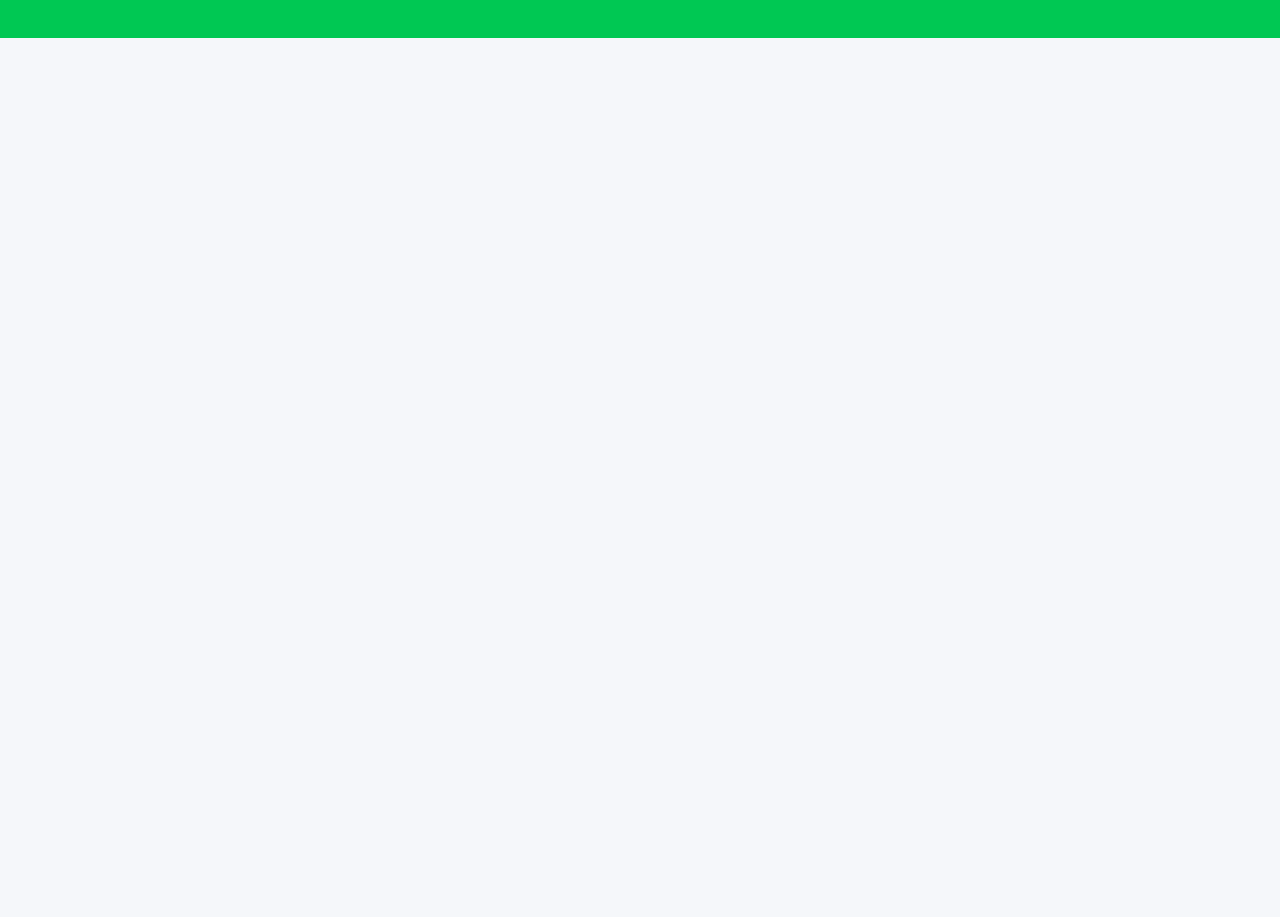
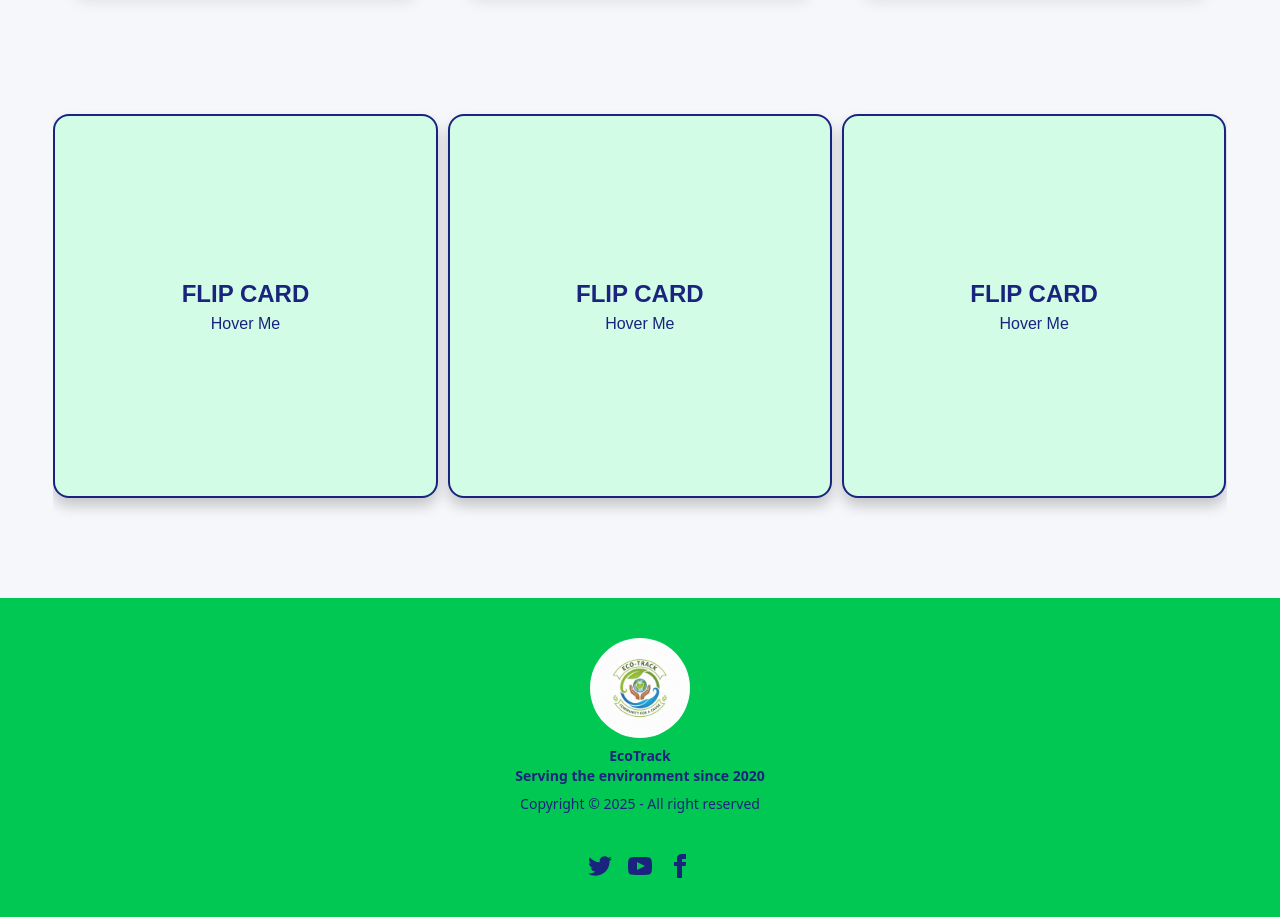
Before and after one commit to imadisimran/eco-track-client, a React (Vite) app: page / in a window 1280 px wide. Shown: the part 1657-2574 px from the top of the page. Before the commit the page ends 1695 px from the top, so only its background shows below. Built offline with nearby package versions, Linux system fonts and the light colour scheme.

Commit message:
upcoming events

```diff
--- a/src/components/ActiveChallenges.jsx
+++ b/src/components/ActiveChallenges.jsx
@@ -1,16 +1,20 @@
 import React from 'react';
 import Marquee from 'react-fast-marquee';
 import ChallengeCard from './ChallengeCard';
+import { Link } from 'react-router';
 
 const ActiveChallenges = () => {
     return (
         <section className='w-11/12 mx-auto'>
-            <Marquee pauseOnHover={true} >
+            <h2 className='section-heading'>Join Our Active Challenges Today</h2>
+            <div className='ml-auto w-fit'><Link to='/challenges' className='btn btn-primary '>View All</Link></div>
+            <Marquee pauseOnHover={true} className='py-5'>
                 <ChallengeCard></ChallengeCard>
                 <ChallengeCard></ChallengeCard>
                 <ChallengeCard></ChallengeCard>
                 <ChallengeCard></ChallengeCard>
             </Marquee>
+
         </section>
     );
 };
--- /dev/null
+++ b/src/components/EventCard.jsx
@@ -0,0 +1,69 @@
+import React from 'react';
+import styled from 'styled-components';
+
+const EventCard = () => {
+  return (
+    <StyledWrapper>
+      <div className="flip-card h-96">
+        <div className="flip-card-inner">
+          <div className="flip-card-front bg-base-200 text-primary-content border-primary-content border-2">
+            <p className="title">FLIP CARD</p>
+            <p>Hover Me</p>
+          </div>
+          <div className="flip-card-back bg-base-100 text-primary-content border-primary-content border-2">
+            <p className="title">BACK</p>
+            <p>Leave Me</p>
+          </div>
+        </div>
+      </div>
+    </StyledWrapper>
+  );
+}
+
+const StyledWrapper = styled.div`
+  .flip-card {
+    background-color: transparent;
+    perspective: 1000px;
+    font-family: sans-serif;
+  }
+
+  .title {
+    font-size: 1.5em;
+    font-weight: 900;
+    text-align: center;
+    margin: 0;
+  }
+
+  .flip-card-inner {
+    position: relative;
+    width: 100%;
+    height: 100%;
+    text-align: center;
+    transition: transform 0.8s;
+    transform-style: preserve-3d;
+  }
+
+  .flip-card:hover .flip-card-inner {
+    transform: rotateY(180deg);
+  }
+
+  .flip-card-front, .flip-card-back {
+    box-shadow: 0 8px 14px 0 rgba(0,0,0,0.2);
+    position: absolute;
+    display: flex;
+    flex-direction: column;
+    justify-content: center;
+    width: 100%;
+    height: 100%;
+    -webkit-backface-visibility: hidden;
+    backface-visibility: hidden;
+    border-radius: 1rem;
+  }
+
+
+
+  .flip-card-back {
+    transform: rotateY(180deg);
+  }`;
+
+export default EventCard;
--- a/src/components/RecentTips.jsx
+++ b/src/components/RecentTips.jsx
@@ -11,6 +11,7 @@ import { Autoplay, Navigation } from 'swiper/modules';
 const RecentTips = () => {
     return (
         <section className='w-11/12 mx-auto'>
+            <h1 className='section-heading'>Recent Tips From Our Community</h1>
             <StyledWrapper>
                 <div className="cards">
                     <Swiper
@@ -101,7 +102,6 @@ const StyledWrapper = styled.div`
   }
 
 
-
     .cards .card:hover {
         transform: scale(1.1);
 }
--- /dev/null
+++ b/src/components/UpcomingEvents.jsx
@@ -0,0 +1,67 @@
+import React from 'react';
+import Marquee from 'react-fast-marquee';
+import EventCard from './EventCard';
+import { Swiper, SwiperSlide } from 'swiper/react';
+import 'swiper/css';
+import 'swiper/css/pagination';
+import 'swiper/css/navigation';
+import { Autoplay, Pagination } from 'swiper/modules';
+
+
+const UpcomingEvents = () => {
+    return (
+        <section className='w-11/12 mx-auto'>
+            <Swiper
+                autoplay={{
+                    delay: 2500,
+                    disableOnInteraction: false,
+                    pauseOnMouseEnter: true
+                }}
+                pagination={{
+                    clickable: true,
+                }}
+                navigation={true}
+                modules={[Autoplay, Pagination]}
+
+                spaceBetween={20}
+                // Default (Mobile / < 640px): 1 Slide
+                slidesPerView={1}
+                breakpoints={{
+                    // Tailwind 'sm' (640px)
+                    // User: "1 slide per view in small screen"
+                    640: {
+                        slidesPerView: 1,
+                        spaceBetween: 10,
+                    },
+                    // Tailwind 'md' (768px)
+                    // User: "2 in medium"
+                    768: {
+                        slidesPerView: 2,
+                        spaceBetween: 10,
+                    },
+                    // Tailwind 'lg' (1024px)
+                    // User: "3 in large"
+                    1024: {
+                        slidesPerView: 3,
+                        spaceBetween: 10,
+                    },
+                }}
+                className="mySwiper"
+            >
+
+                <SwiperSlide className='py-5'>
+                    <EventCard></EventCard>
+                </SwiperSlide>
+                <SwiperSlide className='py-5'>
+                    <EventCard></EventCard>
+                </SwiperSlide>
+                <SwiperSlide className='py-5'>
+                    <EventCard></EventCard>
+                </SwiperSlide>
+            </Swiper>
+
+        </section>
+    );
+};
+
+export default UpcomingEvents;
--- a/src/index.css
+++ b/src/index.css
@@ -11,6 +11,10 @@
   --color-primary-content: #1A237E;
   --color-base-100: #F5F7FA;
   --color-base-200: #d2fce5
+}
+
+.section-heading{
+  @apply text-center text-5xl font-semibold mb-10
 }
 
 *{
@@ -35,5 +39,5 @@
 }
 
 section:not(:first-child),footer{
-  @apply mt-10
+  @apply mt-20
 }
--- a/src/pages/Home.jsx
+++ b/src/pages/Home.jsx
@@ -2,6 +2,7 @@ import React from 'react';
 import Hero from '../components/Hero';
 import ActiveChallenges from '../components/ActiveChallenges';
 import RecentTips from '../components/RecentTips';
+import UpcomingEvents from '../components/UpcomingEvents';
 
 
 const Home = () => {
@@ -10,6 +11,7 @@ const Home = () => {
             <Hero></Hero>
             <ActiveChallenges></ActiveChallenges>
             <RecentTips></RecentTips>
+            <UpcomingEvents></UpcomingEvents>
         </>
     );
 };
```
